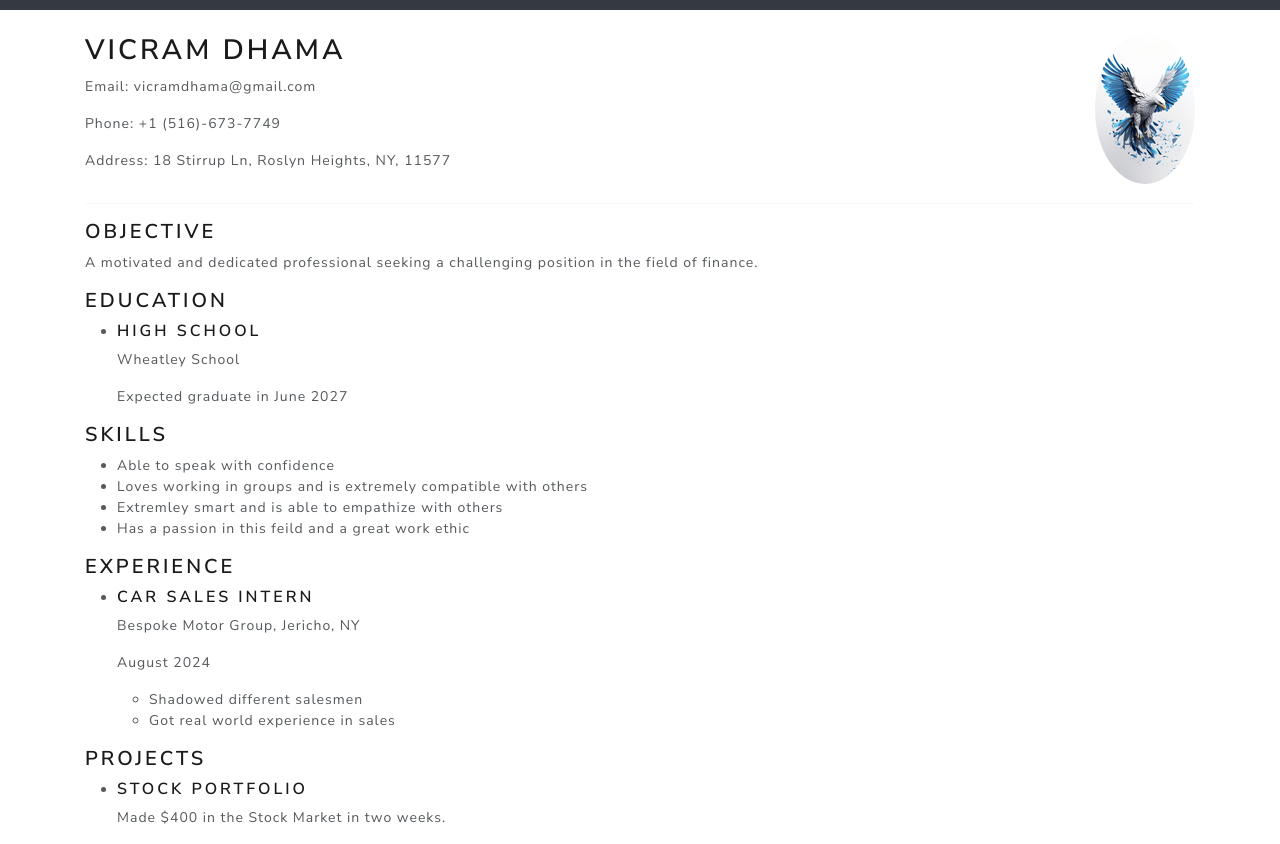
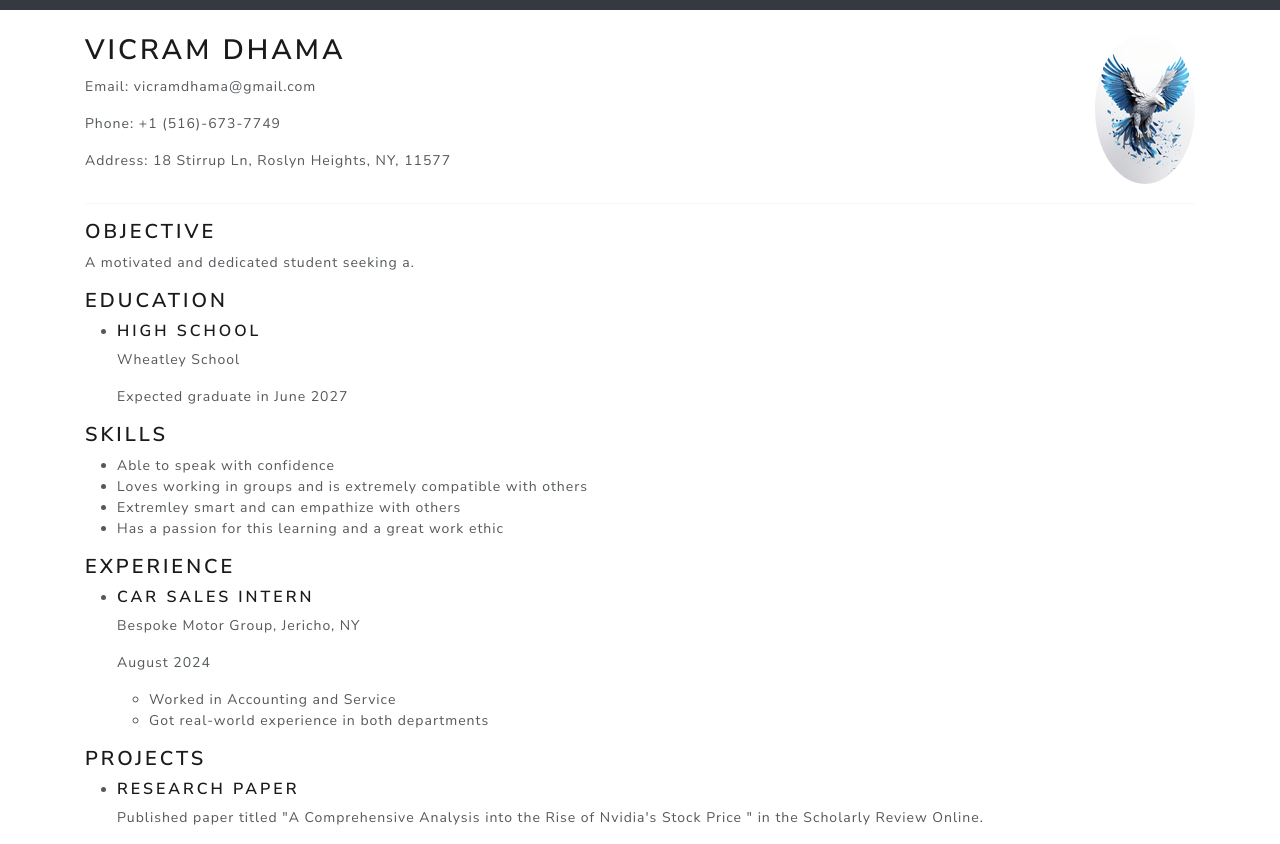
Before and after one commit to vicramD123/vicramD123, a plain HTML site: page index.html in a window 1280 px wide. Shown: the part 79-923 px from the top of the page. Drawn offline with nearby package versions, Linux system fonts and the light colour scheme.

Commit message:
index.html

```diff
--- a/index.html
+++ b/index.html
@@ -53,7 +53,7 @@
 
       <h4>Objective</h4>
       <!-- Objective Statement -->
-      <p>A motivated and dedicated professional seeking a challenging position in the field of finance.</p>
+      <p>A motivated and dedicated student seeking a.</p>
 
       <h4>Education</h4>
       <ul>
@@ -70,8 +70,8 @@
         <!-- List of Skills -->
         <li>Able to speak with confidence</li>
         <li>Loves working in groups and is extremely compatible with others</li>
-        <li>Extremley smart and is able to empathize with others</li>
-        <li>Has a passion in this feild and a great work ethic</li>
+        <li>Extremley smart and can empathize with others</li>
+        <li>Has a passion for this learning and a great work ethic</li>
       </ul>
 
       <h4>Experience</h4>
@@ -82,8 +82,8 @@
           <p>Bespoke Motor Group, Jericho, NY</p>
           <p>August 2024</p>
           <ul>
-            <li>Shadowed different salesmen</li>
-            <li>Got real world experience in sales</li>
+            <li>Worked in Accounting and Service</li>
+            <li>Got real-world experience in both departments</li>
           </ul>
         </li>
       </ul>
@@ -91,9 +91,9 @@
       <h4>Projects</h4>
       <ul>
         <li>
-          <h5>Stock Portfolio</h5>
+          <h5>Research Paper</h5>
           <!-- Project Description -->
-          <p>Made $400 in the Stock Market in two weeks.</p>
+          <p>Published paper titled "A Comprehensive Analysis into the Rise of Nvidia's Stock Price " in the Scholarly Review Online.</p>
         </li>
       </ul>
 
```
